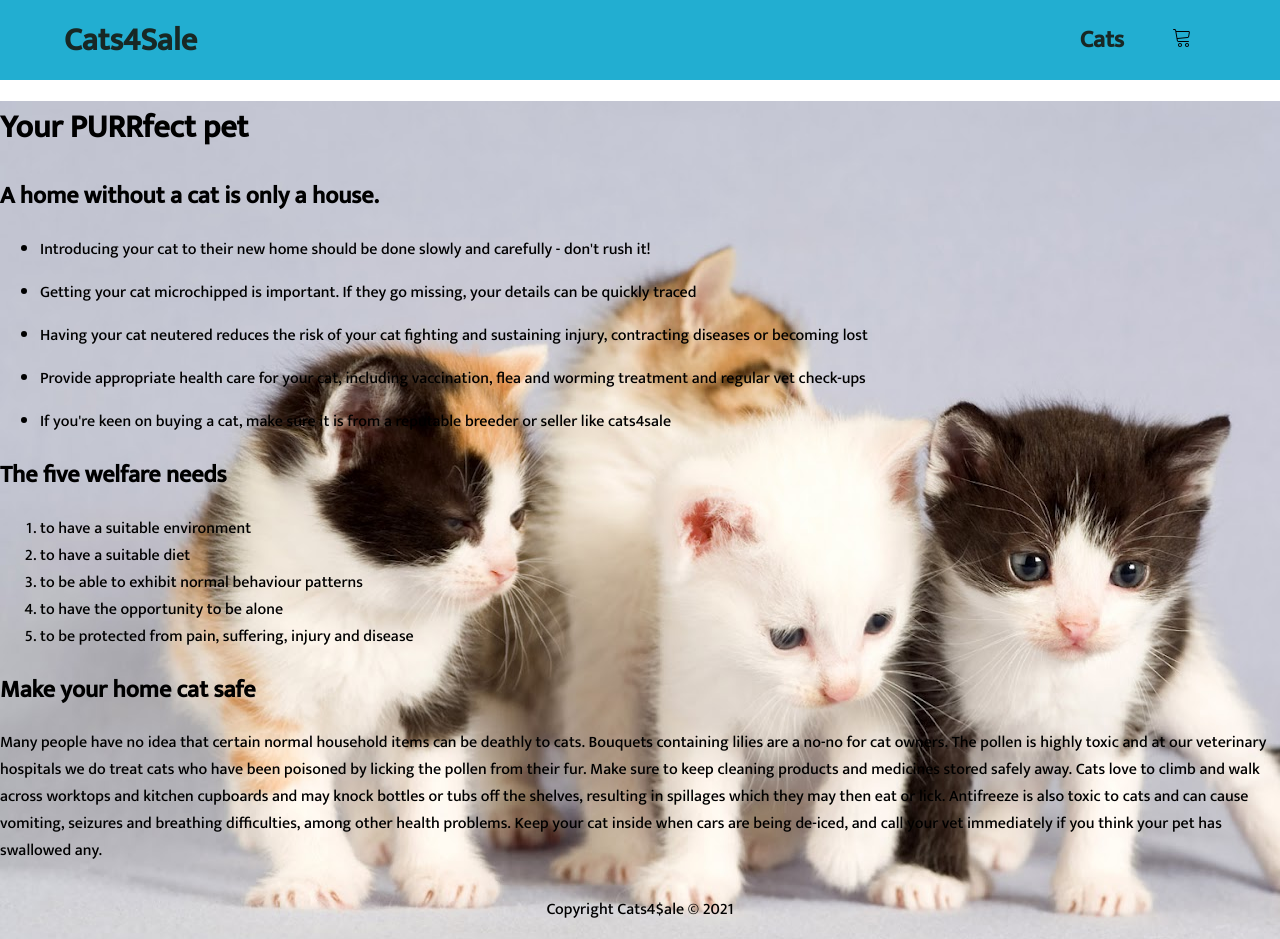
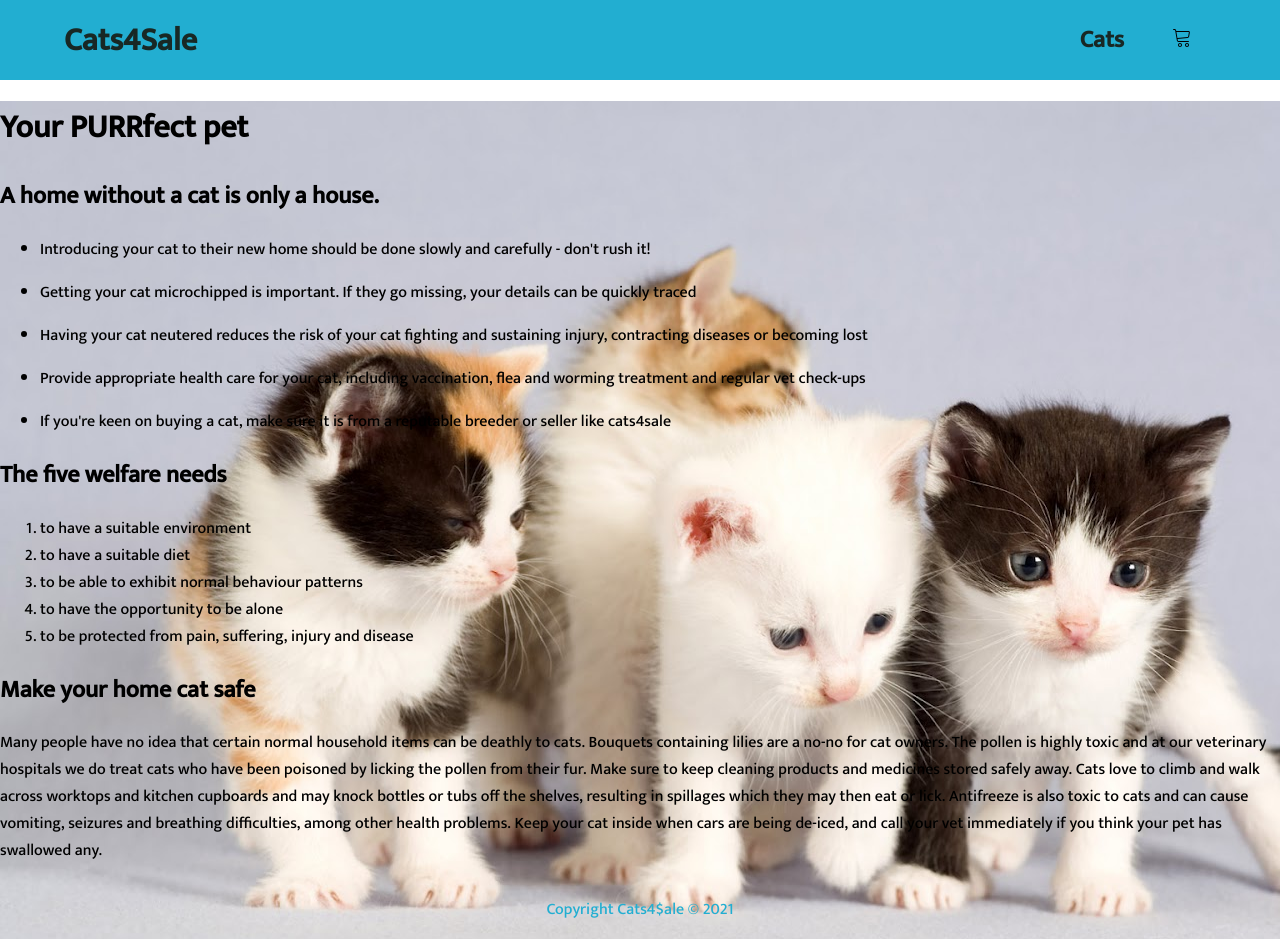
Before and after one commit to rosindubh/cats4lyf, a React (Create React App) app: page / in a window 1280 px wide. Built offline with nearby package versions, Linux system fonts and the light colour scheme; no server answers.

Commit message:
matched color of copyright with Navigation bar

```diff
--- a/src/App.css
+++ b/src/App.css
@@ -137,4 +137,5 @@ a.item {
 footer {
     display: flex;
     justify-content: center;
+    color: var(--pacific-blue)
 }
```
